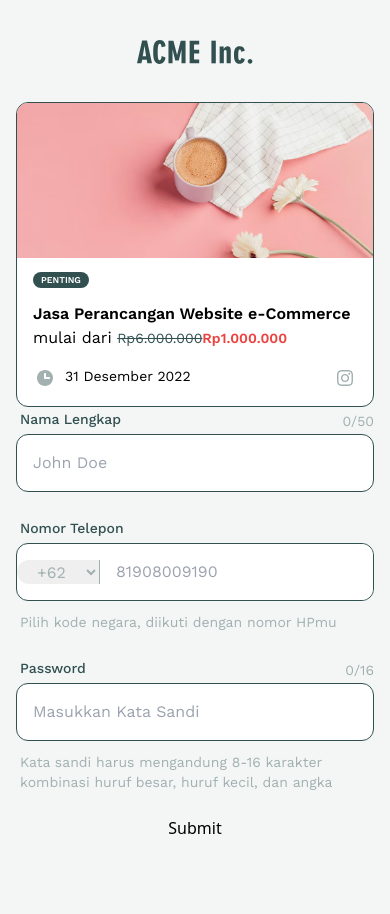
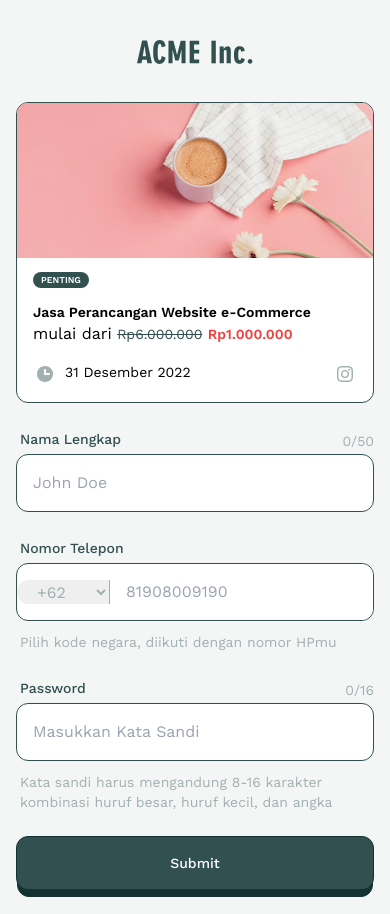
Before and after one commit to arlinshiffa/ACME, a Next.js app in the folder acme/: page / in a window 390 px wide. Before the commit the page ends 844 px from the top, so only its background shows below. Built offline with nearby package versions, Linux system fonts and the light colour scheme.

Commit message:
add responsive

```diff
--- /dev/null
+++ b/acme/components/elements/button/button.js
@@ -0,0 +1,18 @@
+import PropTypes from 'prop-types';
+import styles from './button.module.scss';
+
+export default function Button({ text, type }) {
+  return (
+    <button className={styles.button} type={type}>{text}</button>
+  );
+}
+
+Button.propTypes = {
+  text: PropTypes.string,
+  type: PropTypes.string,
+};
+
+Button.defaultProps = {
+  text: '1.000.000',
+  type: 'regular',
+};
--- /dev/null
+++ b/acme/components/elements/button/button.module.scss
@@ -0,0 +1,7 @@
+.button{
+    @apply text-center text-sm font-medium font-work-sans bg-green text-white w-full py-4 rounded-xl border-x border-y relative border-darkgreen;
+
+    &::after{
+        @apply content-[''] w-full h-full bg-darkgreen rounded-xl -z-[1] absolute top-2 block border-x border-y border-darkgreen;
+    }
+}
--- a/acme/components/elements/input/input.js
+++ b/acme/components/elements/input/input.js
@@ -37,6 +37,8 @@ export default function Input({
             </option>
             {getCountries().map((country) => (
               <option key={country} value={country}>
+                +
+                {' '}
                 {getCountryCallingCode(country)}
               </option>
             ))}
--- a/acme/components/elements/tag/tag.module.scss
+++ b/acme/components/elements/tag/tag.module.scss
@@ -1,3 +1,3 @@
 .tag{
-    @apply text-white text-[9px] font-work-sans bg-green font-bold tracking-[2] px-2 py-[3px] rounded-lg ;
+    @apply text-white text-[9px] font-work-sans bg-green font-bold tracking-[2] px-2 py-[3px] rounded-lg lg:text-[9px];
 }
--- a/acme/components/modules/card/card.js
+++ b/acme/components/modules/card/card.js
@@ -13,6 +13,7 @@ export default function Card() {
         <span className={styles.card__title}>Jasa Perancangan Website e-Commerce</span>
         <span>mulai dari </span>
         <Price price="6.000.000" type="crossed" />
+        {' '}
         <Price price="1.000.000" type="red" />
         <div className={styles.card__date}>
           <ClockIcon />
--- a/acme/components/modules/card/card.module.scss
+++ b/acme/components/modules/card/card.module.scss
@@ -1,11 +1,11 @@
 .card{
-    @apply bg-white text-left  rounded-xl  overflow-hidden border-x border-y border-green font-work-sans;
+    @apply bg-white text-left  rounded-xl  overflow-hidden border-x border-y border-green font-work-sans lg:h-[280px] lg:w-[483px] lg:mr-9;
     &__image{
-        @apply w-full h-[155px] relative bg-custom bg-cover bg-no-repeat;
+        @apply w-full h-[155px] relative bg-custom bg-cover bg-no-repeat lg:h-[145px];
     }
 
     &__title{
-        @apply font-bold mt-3 block;
+        @apply font-bold mt-3 block lg:mt-2 text-sm;
     }
 
     &__detail{
--- a/acme/components/modules/form/form.js
+++ b/acme/components/modules/form/form.js
@@ -1,14 +1,16 @@
 // import styles from './form.module.scss';
 
+import styles from './form.module.scss';
 import Input from '../../elements/input/input';
+import Button from '../../elements/button/button';
 
 export default function Form() {
   return (
-    <form action="/send-data-here" method="post">
+    <form className={styles.form} action="/send-data-here" method="post">
       <Input title="Nama Lengkap" id="nama" type="text" placeholder="John Doe" maxlength="50" minlength="3" />
       <Input title="Nomor Telepon" id="nama" type="phonenumber" placeholder="81908009190" message="Pilih kode negara, diikuti dengan nomor HPmu" />
       <Input title="Password" id="password" type="password" placeholder="Masukkan kata sandi" maxlength="16" minlength="3" message="Kata sandi harus mengandung 8-16 karakter kombinasi huruf besar, huruf kecil, dan angka" />
-      <button type="submit">Submit</button>
+      <Button text="Submit" type="submit" />
     </form>
   );
 }
--- a/acme/components/modules/form/form.module.scss
+++ b/acme/components/modules/form/form.module.scss
@@ -0,0 +1,3 @@
+.form{
+    @apply my-6 lg:bg-white lg:rounded-xl lg:p-6 lg:border lg:border-grey;
+}
--- a/acme/pages/index.js
+++ b/acme/pages/index.js
@@ -11,8 +11,10 @@ export default function Home() {
       <div className={styles.index__logo}>
         <Image src="/img/logo.svg" alt="logo" width={116.34} height={24} />
       </div>
-      <Card />
-      <Form />
+      <div className={styles.index__wrapper}>
+        <Card />
+        <Form />
+      </div>
     </div>
 
   );
--- a/acme/pages/index.module.scss
+++ b/acme/pages/index.module.scss
@@ -4,4 +4,8 @@
     &__logo{
         @apply mb-8;
     }
+
+    &__wrapper{
+        @apply lg:flex lg:items-center lg:justify-center container
+    }
 }
--- a/acme/tailwind.config.js
+++ b/acme/tailwind.config.js
@@ -10,6 +10,7 @@ module.exports = {
       green: '#325050',
       red: '#ED4340',
       grey: '#A2B0B0',
+      darkgreen: '#143232',
 
     },
     fontFamily: {
```
